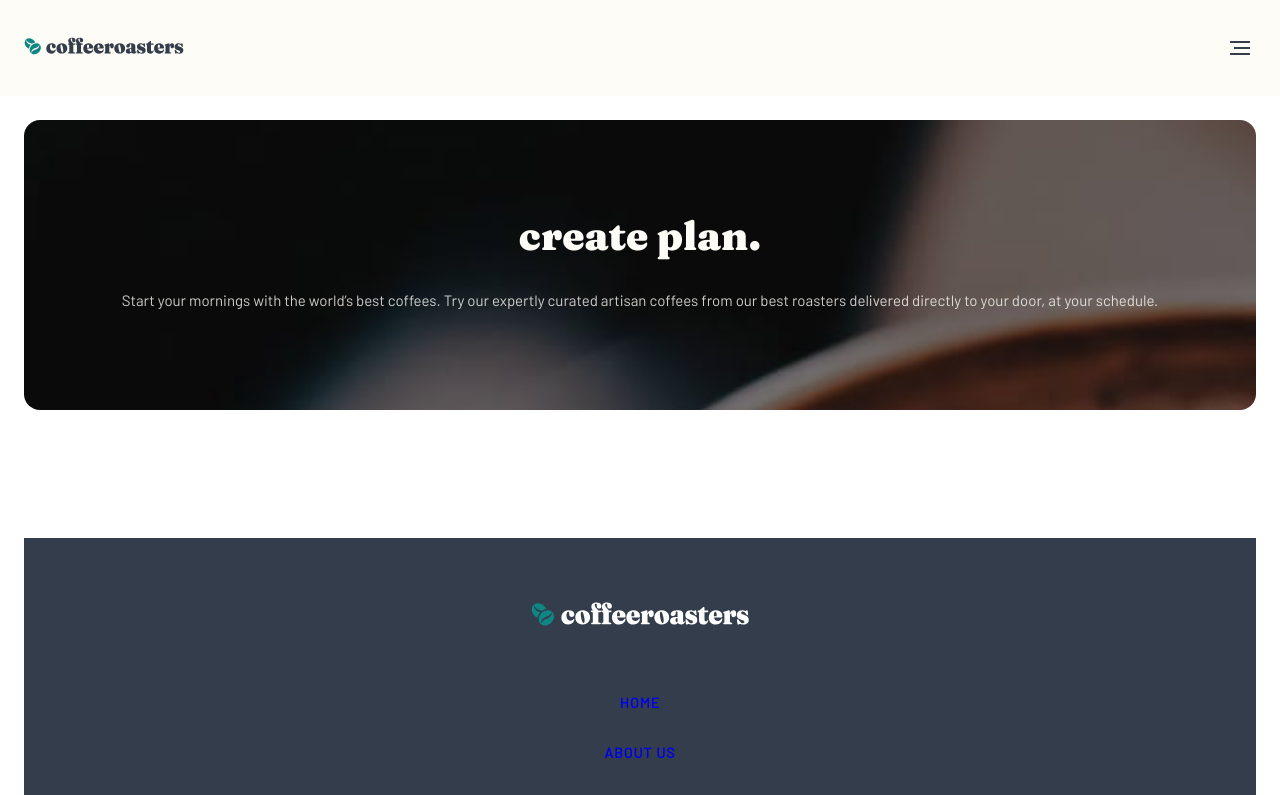
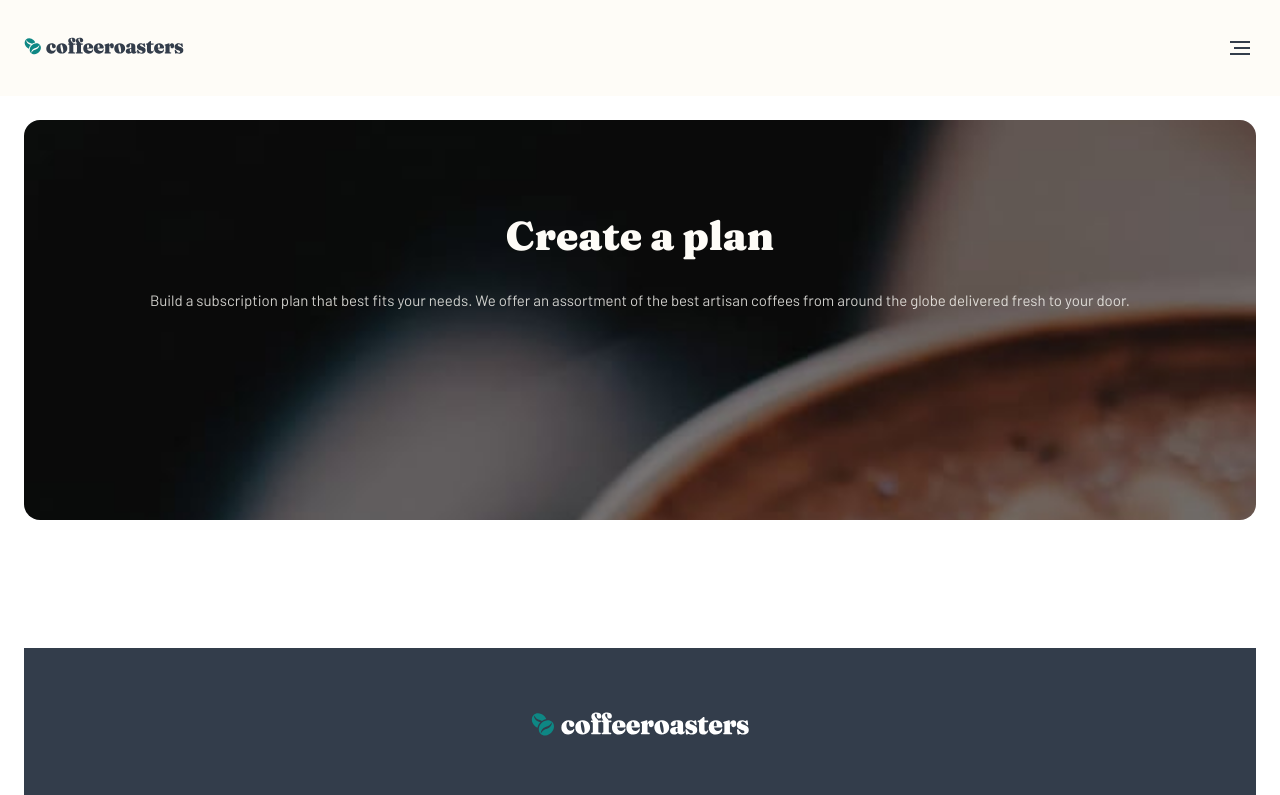
Before and after one commit to DrKlonk/fem-coffee, a Vue app: page /create-plan in a window 1280 px wide. Shown: the top 795 px of the page. Built offline with nearby package versions, Linux system fonts and the light colour scheme.

Commit message:
refactor heroimage and step

```diff
--- a/src/components/ui/HeroImage.vue
+++ b/src/components/shared/HeroImage.vue
@@ -43,6 +43,7 @@ export default {
   background-image: url("~@/assets/plan/mobile/image-hero-blackcup.jpg");
 }
 .hero-image {
+  min-height: 25rem;
   border-radius: 1rem;
   padding: 6rem 1.5rem;
   background-size: cover;
--- a/src/pages/about/AboutUs.vue
+++ b/src/pages/about/AboutUs.vue
@@ -53,7 +53,7 @@
 </template>
 
 <script>
-import HeroImage from "@/components/ui/HeroImage.vue"
+import HeroImage from "@/components/shared/HeroImage"
 import Headquarter from "./Headquarter.vue"
 import { headquarters } from "@/assets/content.js"
 export default {
--- a/src/pages/create/CreatePlan.vue
+++ b/src/pages/create/CreatePlan.vue
@@ -1,16 +1,16 @@
 <template>
   <HeroImage img-class="create-plan">
-    <template v-slot:heading>create plan.</template>
+    <template v-slot:heading>Create a plan</template>
     <template v-slot:text
-      >Start your mornings with the world’s best coffees. Try our expertly
-      curated artisan coffees from our best roasters delivered directly to your
-      door, at your schedule.</template
+      >Build a subscription plan that best fits your needs. We offer an
+      assortment of the best artisan coffees from around the globe delivered
+      fresh to your door.</template
     >
   </HeroImage>
 </template>
 
 <script>
-import HeroImage from "@/components/ui/HeroImage.vue"
+import HeroImage from "@/components/shared/HeroImage"
 export default {
   components: { HeroImage },
   name: "CreatePlan",
--- a/src/pages/home/Home.vue
+++ b/src/pages/home/Home.vue
@@ -52,12 +52,12 @@
 </template>
 
 <script>
-import HeroImage from "@/components/ui/HeroImage"
+import HeroImage from "@/components/shared/HeroImage"
 import AppButton from "@/components/ui/AppButton.vue"
 import { coffeeCollection, uniqueSellingPoints, steps } from "@/assets/content"
 import Coffee from "@/pages/home/Coffee.vue"
 import USP from "@/pages/home/USP.vue"
-import Step from "@/pages/home/Step.vue"
+import Step from "@/components/shared/Step.vue"
 
 export default {
   name: "Home",
```
Also changed, not shown: src/components/shared/Step.vue (renamed from src/pages/home/Step.vue).
